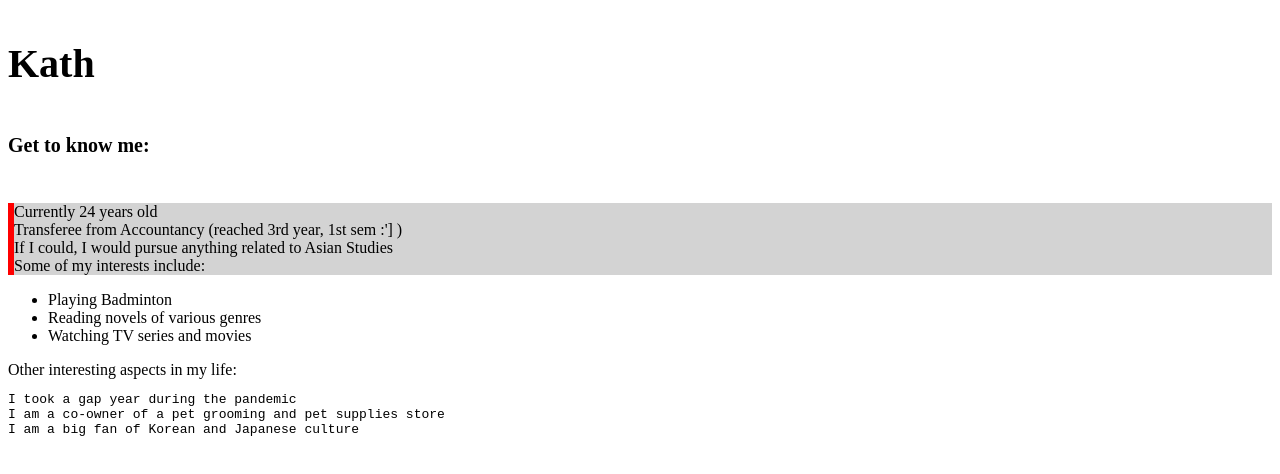
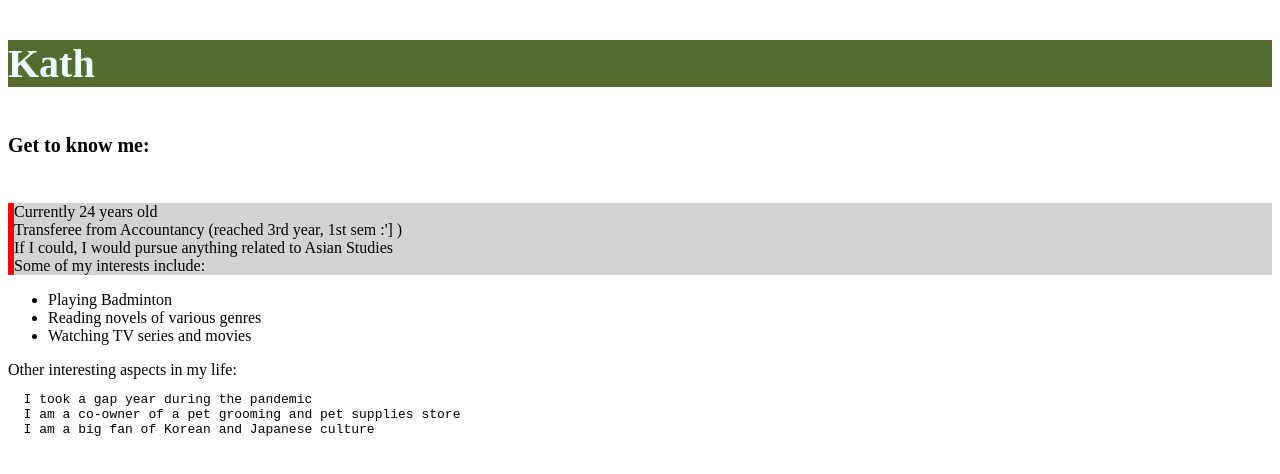
Before and after one commit to kporoceo/lab2, a plain HTML site: page week3/index.html in a window 1280 px wide. Drawn offline with Linux system fonts and the light colour scheme.

Commit message:
W3 Schools CSS Lesson 1. Colors

```diff
--- a/week3/index.html
+++ b/week3/index.html
@@ -12,7 +12,7 @@ p {
 </head>
 <body>
 
-<h3 style="font-size:40px;">Kath</h3>
+<h3 style="color:azure; font-size:40px; background-color:darkolivegreen;">Kath</h3>
 
 <h6 style="font-size:20px;">Get to know me:</h6>
 <p>Currently 24 years old<br>Transferee from Accountancy (reached 3rd year, 1st sem :'] )<br>If I could, I would pursue anything related to Asian Studies<br>
```
Lines whose indentation alone changed are shown as unchanged.
